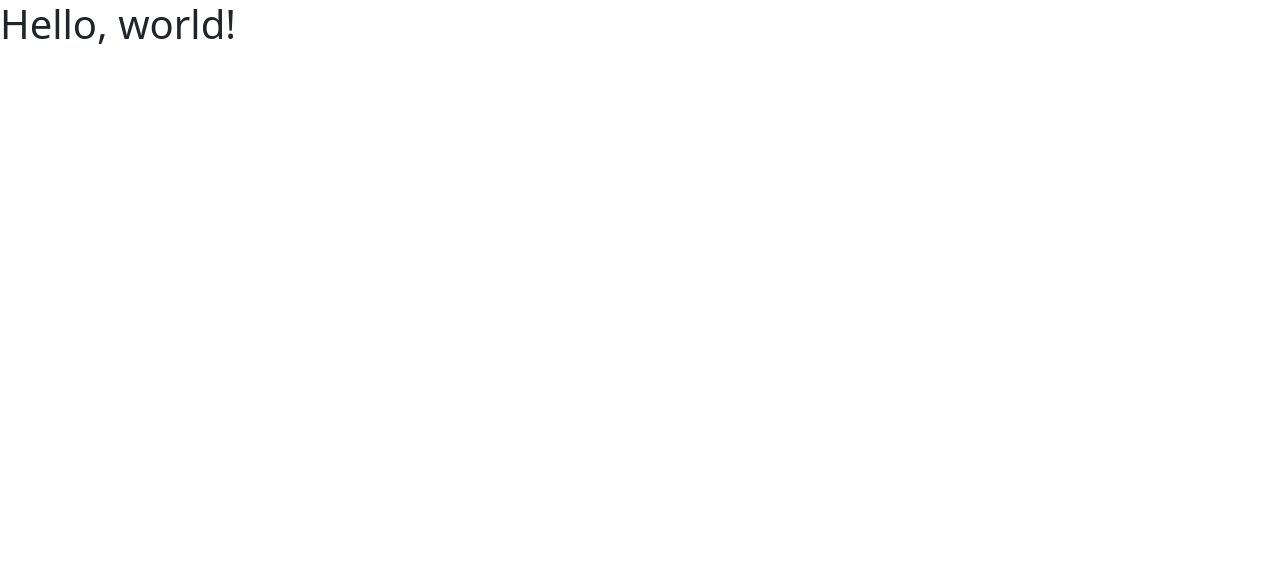
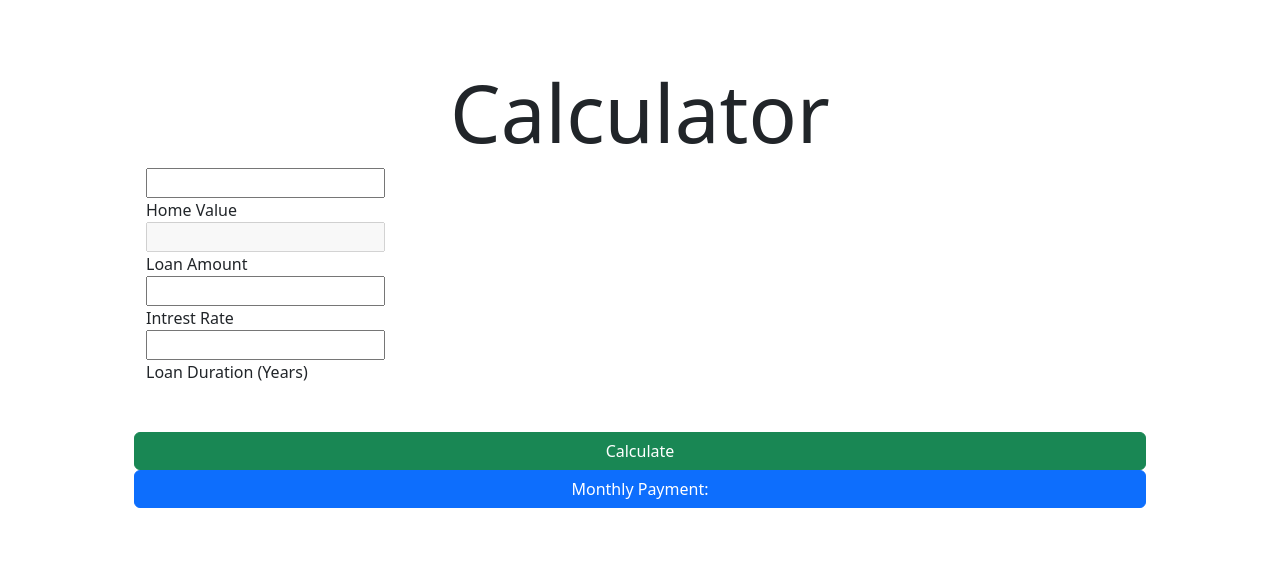
Before and after one commit to jamjamandtoast/Financialcalculator, a plain HTML site: page mortgage.html in a window 1280 px wide. Drawn offline with nearby package versions, Linux system fonts and the light colour scheme.

Commit message:
mortage html completed

```diff
--- a/mortgage.html
+++ b/mortgage.html
@@ -6,8 +6,40 @@
     <title>Bootstrap demo</title>
     <link href="https://cdn.jsdelivr.net/npm/bootstrap@5.3.0-alpha3/dist/css/bootstrap.min.css" rel="stylesheet" integrity="sha384-KK94CHFLLe+nY2dmCWGMq91rCGa5gtU4mk92HdvYe+M/SXH301p5ILy+dN9+nJOZ" crossorigin="anonymous">
   </head>
-  <body>
-    <h1>Hello, world!</h1>
+  <body class="silver">
+    <div class="container shawdow rounded-3 p-3 white my-5">
+      <h1 class="display-1 text-center">Calculator</h1>
+      <form id="Mortgage">
+      <main class="row mx-5">
+        <div class="input-field">
+        <input type="number" class="autocomplete"
+        id="homeValue" /></div>
+        <label>Home Value</label>
+        <div class ="input-field">
+          <input type="number" class="autocomplete"
+          id="loanAmout" disabled/></div>
+          <label>Loan Amount</label>
+          <div class ="input-field">
+          <input type="number" class="autocomplete"
+          id="intrestRate" /></div>
+          <label>Intrest Rate</label>
+          <div class ="input-field">
+            <input type="number" class="autocomplete"
+            id="loanDuration" /></div>
+            <label>Loan Duration (Years)</label>
+
+      </main>
+      <footer class="row-cols-1 align-items-center m-5">
+
+        <button class="btn btn-success btn-large" type="submit">Calculate</button>
+
+        <button class="btn btn-primary btn-large mat-5" type="submit">Monthly Payment: <span id="monthlyPayment"></span>
+        </button>
+      </footer>
+      </form>
+      </div>
+
     <script src="https://cdn.jsdelivr.net/npm/bootstrap@5.3.0-alpha3/dist/js/bootstrap.bundle.min.js" integrity="sha384-ENjdO4Dr2bkBIFxQpeoTz1HIcje39Wm4jDKdf19U8gI4ddQ3GYNS7NTKfAdVQSZe" crossorigin="anonymous"></script>
+    <script src="scripts/mortgage.js"></script>
   </body>
 </html>
```
Also changed, not shown: index.html (+7 -16 lines).
